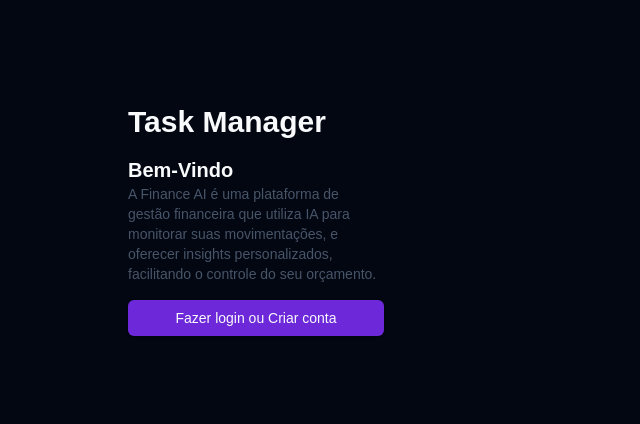
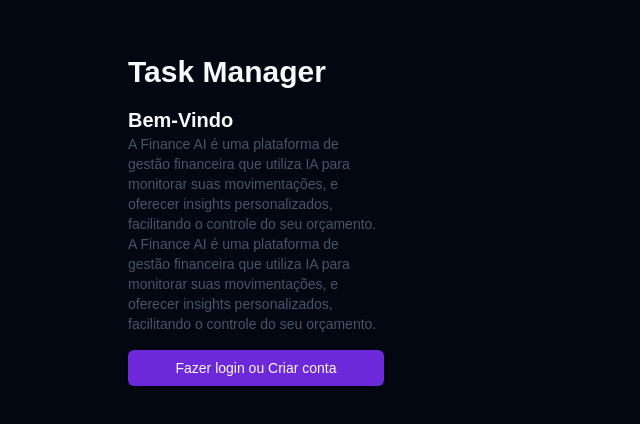
Before and after one commit to Luca-Sousa/task-manager, a Next.js app: page /login in a window 1280 px wide. Shown: the part 180-604 px from the top of the page, without its empty margins (0-640 px from the left). Built offline with nearby package versions, Linux system fonts and the light colour scheme.

Commit message:
alteração na descrição da página de login

```diff
--- a/app/login/page.tsx
+++ b/app/login/page.tsx
@@ -8,6 +8,9 @@ const Login = () => {
       <div>
         <h2 className="text-xl font-bold">Bem-Vindo</h2>
         <p className="text-sm text-slate-600">
+          A Finance AI é uma plataforma de gestão financeira que utiliza IA para
+          monitorar suas movimentações, e oferecer insights personalizados,
+          facilitando o controle do seu orçamento.
           A Finance AI é uma plataforma de gestão financeira que utiliza IA para
           monitorar suas movimentações, e oferecer insights personalizados,
           facilitando o controle do seu orçamento.
```
